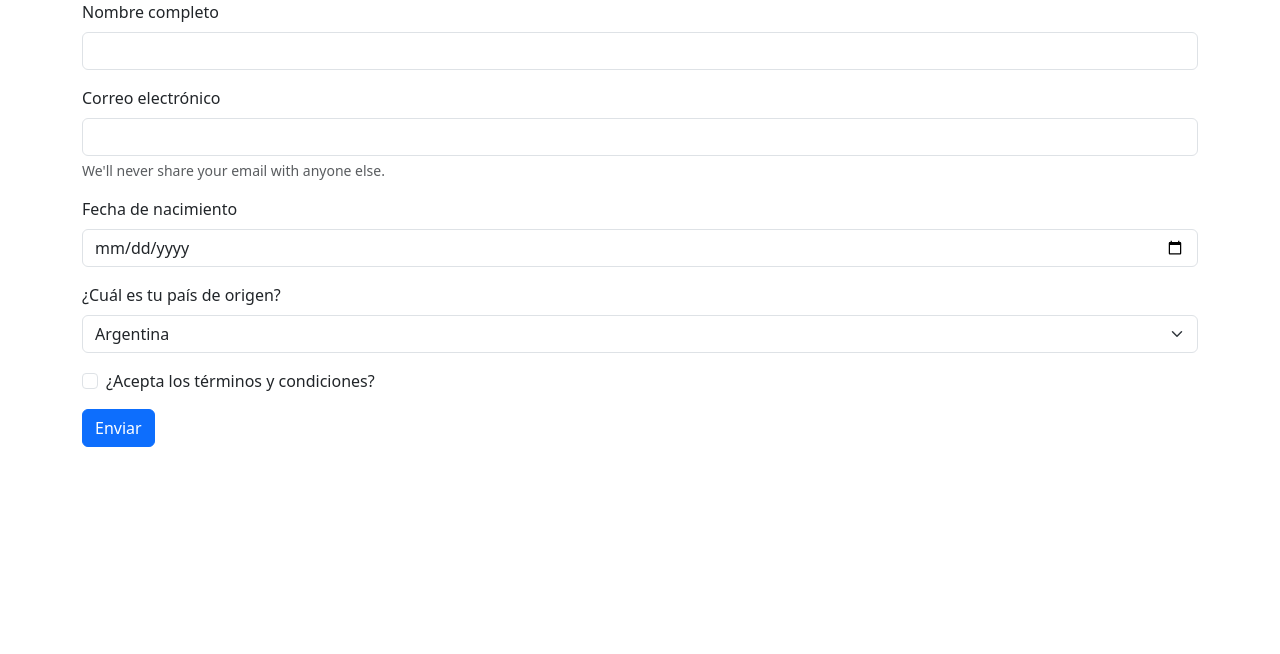
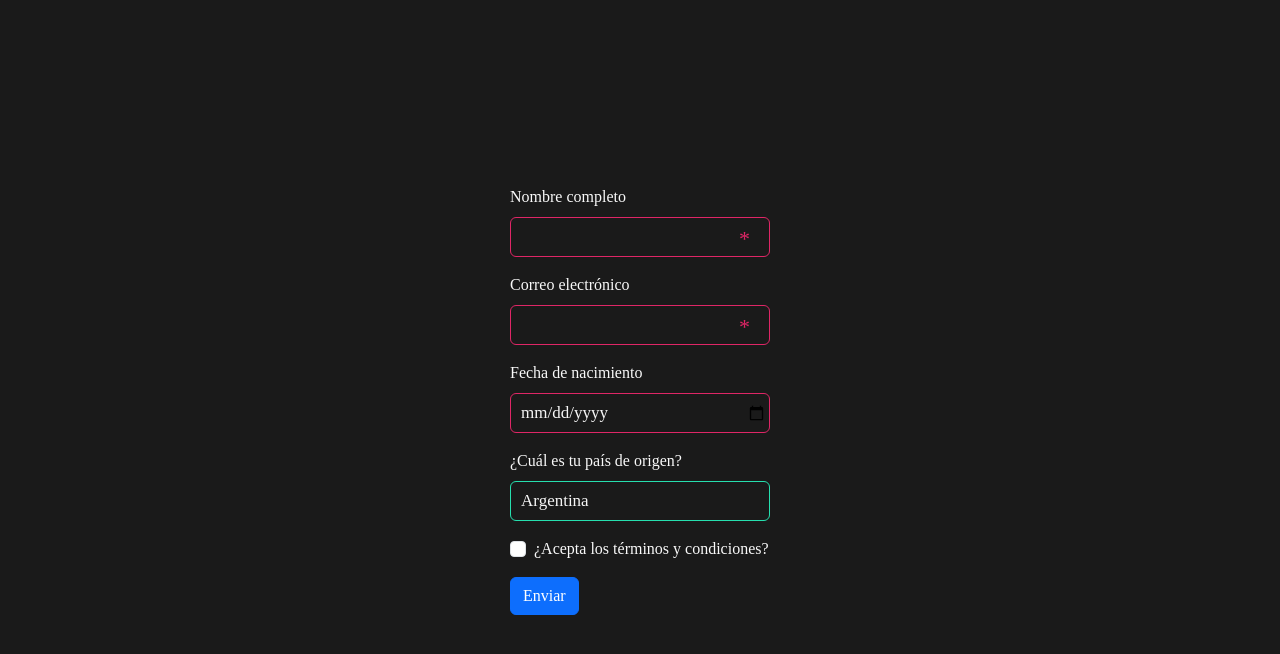
Before and after one commit to jnvillalba/challenge-greydive, a React (Create React App) app: page / in a window 1280 px wide. Shown: the top 654 px of the page. Built offline with nearby package versions, Linux system fonts and the light colour scheme.

Commit message:
Agrego estilo a los inputs

```diff
--- a/src/components/Answers.js
+++ b/src/components/Answers.js
@@ -17,6 +17,7 @@ const Answers = () => {
           docs.push({ ...doc.data(), id: doc.id });
         });
         setAnswersList(docs);
+
       } catch (error) {
         console.log(error);
       }
@@ -26,9 +27,12 @@ const Answers = () => {
 
   return (
     <div className="container">
-      <div className="card-body">
+      <h1>Respuestas: {answersList.length}</h1>
+
+      <ul className="card-body">
         {answersList.map((list) => (
           <div key={list.id}>
+            <li>
             <p>
               <strong>Nombre completo: </strong>
               {list.full_name}
@@ -46,9 +50,10 @@ const Answers = () => {
               <strong>¿Acepta los términos y condiciones?:</strong>{" "}
               {list.terms_and_conditions}
             </p>
+            </li>
           </div>
         ))}
-      </div>
+      </ul>
     </div>
   );
 };
--- a/src/components/Date.js
+++ b/src/components/Date.js
@@ -6,6 +6,8 @@ const Date = ({ label, name, required, handleOnChange }) => {
       <label htmlFor="exampleInputPassword1" className="form-label">
         {label}
       </label>
+
+      <div className="textbox">
       <input
         type="date"
         className="form-control"
@@ -14,6 +16,7 @@ const Date = ({ label, name, required, handleOnChange }) => {
         required={required}
         onChange={handleOnChange}
       />
+      </div>
     </div>
   );
 };
--- a/src/components/Email.js
+++ b/src/components/Email.js
@@ -6,6 +6,7 @@ const Email = ({ label, name, required, handleOnChange }) => {
       <label htmlFor="exampleInputEmail1" className="form-label">
         {label}
       </label>
+      <div className="textbox">
         <input
           type="email"
           className="form-control"
@@ -15,8 +16,7 @@ const Email = ({ label, name, required, handleOnChange }) => {
           required={required}
           onChange={handleOnChange}
         />
-      <div id="emailHelp" className="form-text">
-        We'll never share your email with anyone else.
+        <span className="asterix">*</span>
       </div>
     </div>
   );
--- /dev/null
+++ b/src/components/Input.css
@@ -0,0 +1,82 @@
+* {
+  box-sizing: border-box;
+}
+
+html,
+body {
+  height: 100%;
+}
+
+body {
+  margin: 0;
+  display: grid;
+  place-items: center;
+  background: #1a1a1a;
+  color: #f9f9f9;
+  font-family: "Euclid Circular A", "Poppins";
+}
+
+.textbox {
+  position: relative;
+}
+
+.textbox select,
+.textbox select option,
+.textbox input {
+  width: 260px;
+  height: 40px;
+  border-radius: 6px;
+  background: transparent;
+  border: 1px solid #df2666;
+  padding: 0 2px 0 10px;
+  font-size: 17px;
+  font-family: inherit;
+  color: rgb(255 255 255 / 96%);
+  outline: none;
+}
+
+.textbox select:valid,
+.textbox input:valid {
+  border-color: #26dfae;
+}
+.textbox select:valid,
+.textbox input:valid,
+.textbox select:valid ~ :is(.asterix, .icon) ,
+.textbox input:valid ~ :is(.asterix, .icon) {
+  animation: none;
+}
+
+
+.textbox :is(select:valid) ~ .asterix,
+.textbox :is(input:valid) ~ .asterix {
+  opacity: 0;
+}
+
+@keyframes shake {
+  0%,
+  100% {
+    translate: 0;
+  }
+  25% {
+    translate: 8px 0;
+  }
+  75% {
+    translate: -8px 0;
+  }
+}
+
+.textbox .asterix {
+  position: absolute;
+  top: 5px;
+  right: 20px;
+  font-size: 22px;
+  pointer-events: none;
+  color: #df2666;
+}
+
+.textbox input,
+.textbox select,
+.textbox .icon,
+.textbox .asterix {
+  animation: shake 0.1635s 0s 3;
+}
--- a/src/components/Input.js
+++ b/src/components/Input.js
@@ -1,4 +1,5 @@
 import React from "react";
+import './Input.css'
 
 const Input = ({ label, name, required, handleOnChange }) => {
   return (
@@ -6,14 +7,18 @@ const Input = ({ label, name, required, handleOnChange }) => {
       <label htmlFor="exampleInputPassword1" className="form-label">
         {label}
       </label>
+      <div className="textbox">
       <input
         type="text"
-        className="form-control"
+        className=""
         id="exampleInputPassword1"
         name={name}
         required={required}
         onChange={handleOnChange}
+        spellCheck ="false"
       />
+      <span className="asterix">*</span>
+      </div>
     </div>
   );
 };
--- a/src/components/Select.js
+++ b/src/components/Select.js
@@ -6,9 +6,9 @@ const Select = ({ label, name, required, options, handleOnChange }) => {
       <label htmlFor="exampleInputEmail1" className="form-label">
         {label}
       </label>
+      <div className="textbox">
         <select
           className="form-select"
-        aria-label="Default select example"
           name={name}
           required={required}
           onChange={handleOnChange}
@@ -20,6 +20,7 @@ const Select = ({ label, name, required, options, handleOnChange }) => {
           ))}
         </select>
       </div>
+    </div>
   );
 };
 
```
Lines whose indentation alone changed are shown as unchanged.
